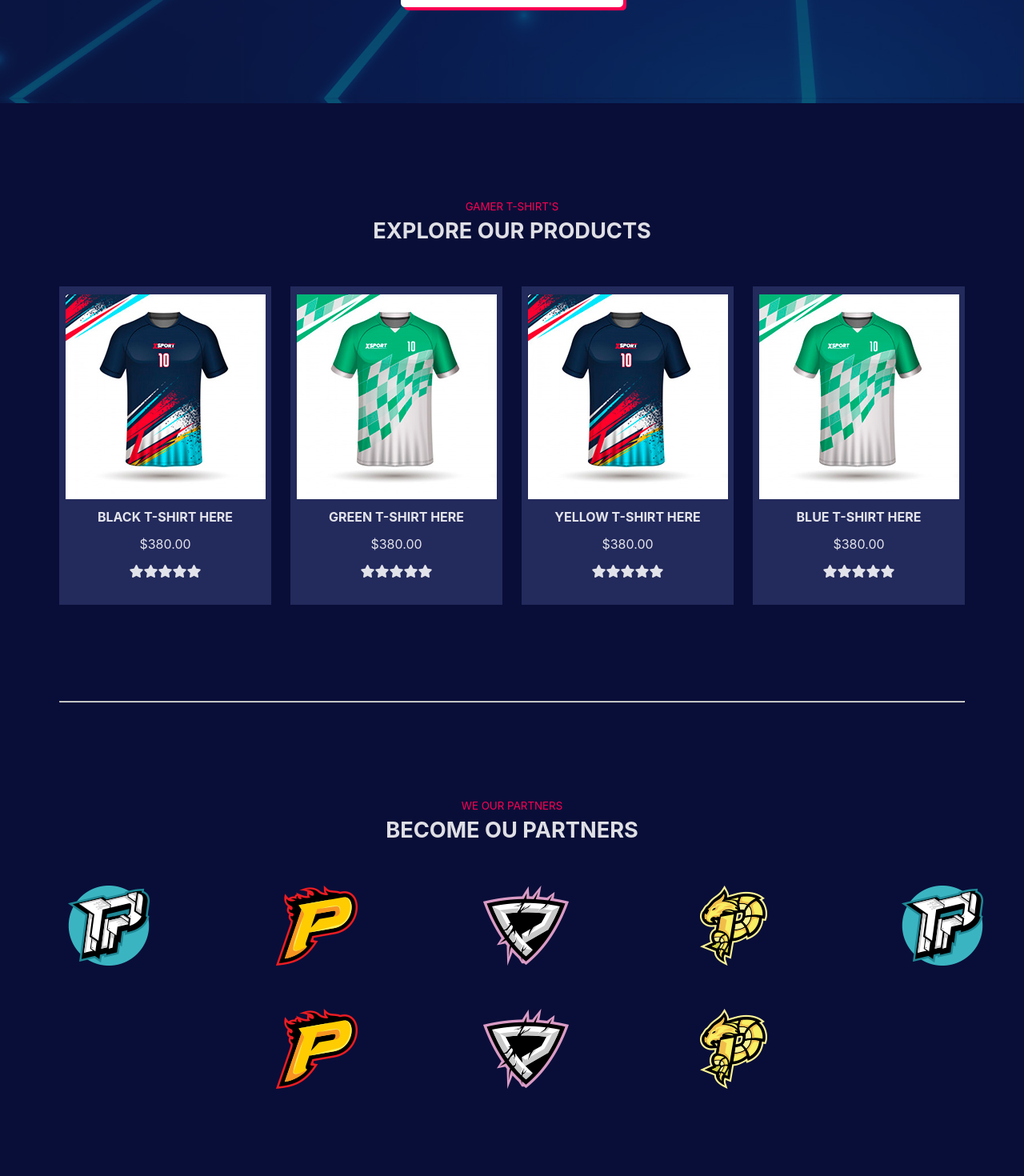
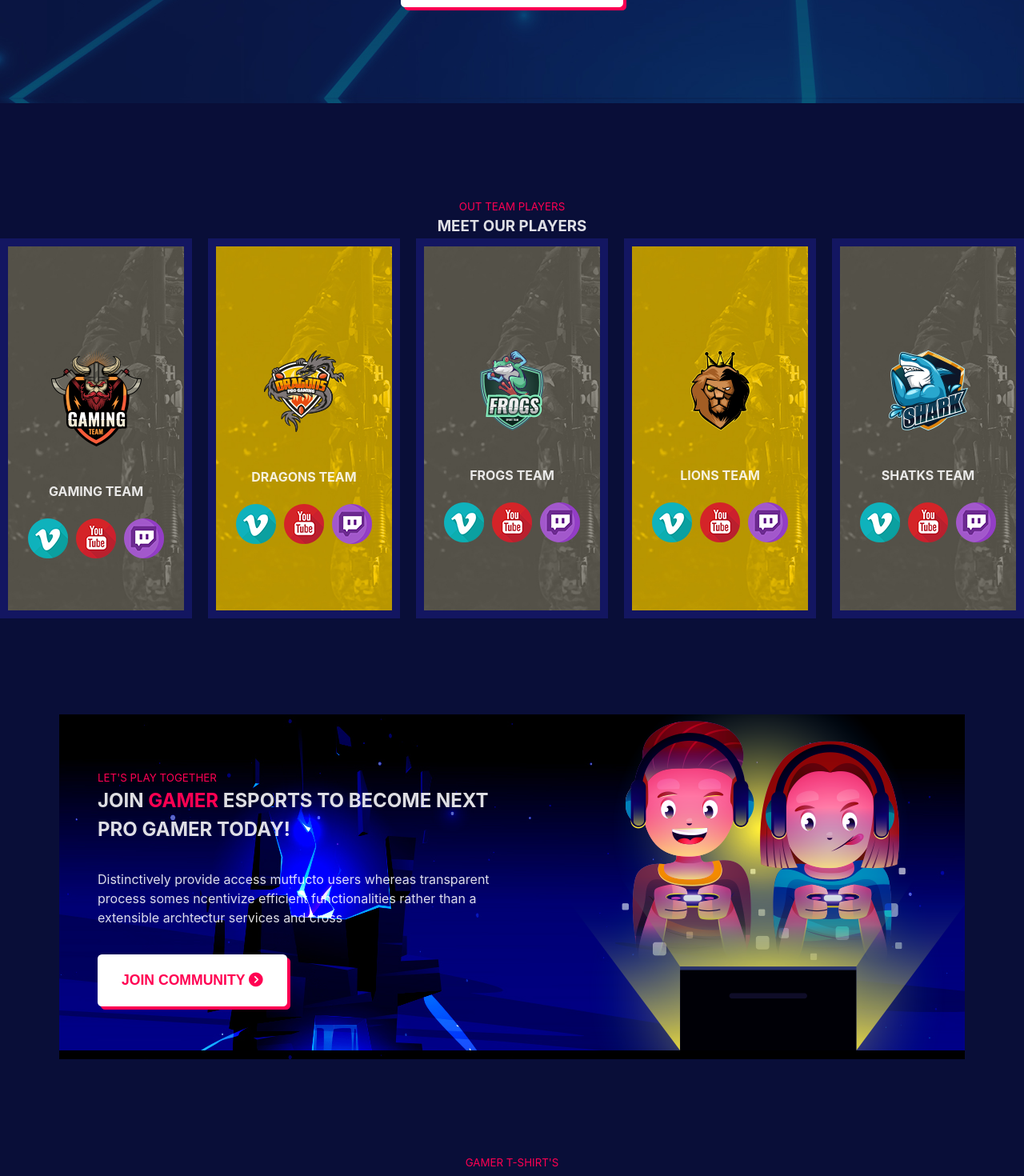
Before and after one commit to AlessioDiMari/online-game, a Vue app: page / in a window 1280 px wide. Shown: the part 3660-5130 px from the top of the page at 80% size. Built offline with nearby package versions, Linux system fonts and the light colour scheme.

Commit message:
AppMainSectionT fine

```diff
--- a/src/components/AppFooter.vue
+++ b/src/components/AppFooter.vue
@@ -1,10 +1,16 @@
 <script>
+import SocialsComponent from './SocialsComponent.vue';
+
 export default{
     name: 'AppFooter',
 
     props:{
         footInfo: Array,
         footJackpots: Array,
+    },
+
+    components:{
+        SocialsComponent
     },
 
     data(){
@@ -34,6 +40,7 @@ export default{
                     <div class="foot-resume col">
                         <img src="../../public/imgs/logo.png" alt="">
                         <p>Upropriate brand economca sound technolog after covalent technology enable prospective wasting markets whereas propriate and brand economca sound technolog</p>
+                        <SocialsComponent></SocialsComponent>
                     </div>
                     <div class="jackpot col">
                         <h4>Top Jackpot Games</h4>
@@ -131,6 +138,10 @@ footer{
             margin-bottom: 50px;
         }
 
+        .foot-resume p{
+            margin-bottom: 24px;
+        }
+
         .jackpot h4{
             margin-bottom: 28px;
         }
--- a/src/components/AppMain.vue
+++ b/src/components/AppMain.vue
@@ -3,6 +3,7 @@ import AppJumbo from './AppJumbo.vue';
 import AppMainSectionF from './AppMainSectionF.vue';
 import AppMainMatches from './AppMainMatches.vue';
 import AppMainShop from './AppMainShop.vue';
+import AppMainSectionT from './AppMainSectionT.vue'
 
 export default{
     name: 'AppMain',
@@ -11,7 +12,8 @@ export default{
         AppJumbo,
         AppMainSectionF,
         AppMainMatches,
-        AppMainShop
+        AppMainShop,
+        AppMainSectionT
     }
 }
 </script>
@@ -21,6 +23,7 @@ export default{
         <AppJumbo></AppJumbo>
         <AppMainSectionF></AppMainSectionF>
         <AppMainMatches></AppMainMatches>
+        <AppMainSectionT></AppMainSectionT>
         <AppMainShop></AppMainShop>
     </div>
 </template>
--- /dev/null
+++ b/src/components/AppMainSectionT.vue
@@ -0,0 +1,200 @@
+<script>
+import SocialsComponent from './SocialsComponent.vue';
+
+export default{
+    name: 'AppMainSectionT',
+
+    components:{
+        SocialsComponent
+    },
+
+    data(){
+        return{
+            teams:[
+                {
+                    image: '../../public/imgs/team-2.png',
+                    name: 'gaming',
+                    img_bg: '../../public/imgs/5.jpg'
+                },
+                {
+                    image: '../../public/imgs/teamsm-1.png',
+                    name: 'dragons',
+                    img_bg: '../../public/imgs/1.jpg'
+                },
+                {
+                    image: '../../public/imgs/teamsm-3.png',
+                    name: 'frogs',
+                    img_bg: '../../public/imgs/5.jpg'
+                },
+                {
+                    image: '../../public/imgs/teamsm-6.png',
+                    name: 'lions',
+                    img_bg: '../../public/imgs/1.jpg'
+                },
+                {
+                    image: '../../public/imgs/teamsm-5.png',
+                    name: 'shatks',
+                    img_bg: '../../public/imgs/5.jpg'
+                },
+            ]
+        }
+    }
+}
+
+</script>
+
+<template>
+    <div class="third-section">
+        <div class="titles">
+            <small>
+                out team players
+            </small>
+            <h3>
+                meet our players
+            </h3>
+        </div>
+        <div class="teams">
+            <div v-for="team in teams" class="team">
+                <div class="team-info" :style="{ 'background-image': 'url(' + team.img_bg + ')' }">
+                    <div class="team-img">
+                        <img :src="team.image" alt="">
+                    </div>
+                    <div class="team-name">
+                        {{ team.name }} team
+                    </div>
+                    <SocialsComponent></SocialsComponent>
+                </div>
+            </div>
+        </div>
+        <div class="cover">
+            <div class="container">
+                <div class="join">
+                    <small>
+                        let's play together
+                    </small>
+                    <h3>
+                        join <strong>gamer</strong> esports to become next pro gamer today!
+                    </h3>
+                    <p>
+                        Distinctively provide access mutfucto users whereas transparent process somes ncentivize efficient functionalities rather than a extensible archtectur services and cross
+                    </p>
+                    <button>
+                        join community
+                        <i class="fa-solid fa-circle-chevron-right"></i>
+                    </button>
+                </div>
+                <div class="image">
+                    <img src="../../public/imgs/01 (1).png" alt="">
+                </div>
+            </div>
+        </div>
+    </div>
+</template>
+
+<style lang="scss">
+@use '../styles/style.scss' as *;
+@use '../styles/_variables.scss' as *;
+
+.third-section{
+    padding-top: 120px;
+    background-color: #090E38;
+
+    .titles{
+        display: flex;
+        flex-direction: column;
+        align-items: center;
+        text-transform: uppercase;
+
+        small{
+            color: $primary;
+        }
+
+    }
+
+    .teams{
+        display: flex;
+        justify-content: space-between;
+        gap: 20px;
+
+        .team{
+            padding: 10px;
+            background-color: $background;
+            width: calc(100% / 5 - 20px / 5 * 4);
+
+            .team-info{
+                display: flex;
+                flex-direction: column;
+                align-items: center;
+                padding: 65px 0;
+                height: 100%;
+                background-size: cover;
+
+                .team-img{
+                    padding-top: 65px;
+                    padding-bottom: 38px;
+                }
+
+                .team-name{
+                    text-transform: uppercase;
+                    font-weight: bold;
+                    padding-bottom: 22px;
+                }
+            }
+        }
+    }
+
+    .cover{
+        display: flex;
+        justify-content: center;
+        padding-top: 120px;
+
+        .container{
+            flex-direction: row;
+            background-image: url('../../public/imgs/bg\ \(4\).jpg');
+
+            .join{
+                padding: 66px 48px;
+
+                small{
+                    color: $primary;
+                }
+
+                small, h3{
+                    text-transform: uppercase;
+                }
+
+                h3{
+                    font-size: 1.5em;
+                    padding-bottom: 32px;
+
+                    strong{
+                        color: $primary;
+                    }
+                }
+
+                button{
+                    margin-top: 34px;
+                    padding: 22px 30px;
+                    border: none;
+                    border-radius: 0.3em;
+                    background-color: white;
+                    color: $primary;
+                    font-size: 1.1em;
+                    text-transform: uppercase;
+                    font-weight: bold;
+                    box-shadow: 4px 4px 0 0 $primary;
+
+                    &:hover{
+                        box-shadow: -4px -4px 0 0 $primary;
+                        background-color: $textprimary;
+                        color: $primary;
+                    }
+                }
+            }
+        }
+    }
+}
+
+
+
+</style>
--- a/src/components/AppMainShop.vue
+++ b/src/components/AppMainShop.vue
@@ -99,6 +99,12 @@ export default{
                     </div>
                 </div>
             </section>
+            <div class="btn">
+                <button>
+                    Become a partner
+                    <i class="fa-solid fa-circle-chevron-right"></i>
+                </button>
+            </div>
         </div>
     </div>
 </template>
@@ -178,7 +184,7 @@ export default{
     }
 
     .bottom{
-        margin-bottom: 120px;
+        margin-bottom: 20px;
 
 
         .partners{
@@ -195,6 +201,30 @@ export default{
         }
     }
 
+    .btn{
+        display: flex;
+        justify-content: center;
+        margin-bottom: 120px;
+
+        button{
+            margin-top: 34px;
+            padding: 22px 30px;
+            border: none;
+            border-radius: 0.3em;
+            background-color: white;
+            color: $primary;
+            font-size: 1.1em;
+            text-transform: uppercase;
+            font-weight: bold;
+            box-shadow: 4px 4px 0 0 $primary;
+
+            &:hover{
+                box-shadow: -4px -4px 0 0 $primary;
+                background-color: $textprimary;
+                color: $primary;
+            }
+        }
+    }
 
 }
 
```
Also changed, not shown: src/components/AppMainStream.vue (added, +17 -0 lines).
